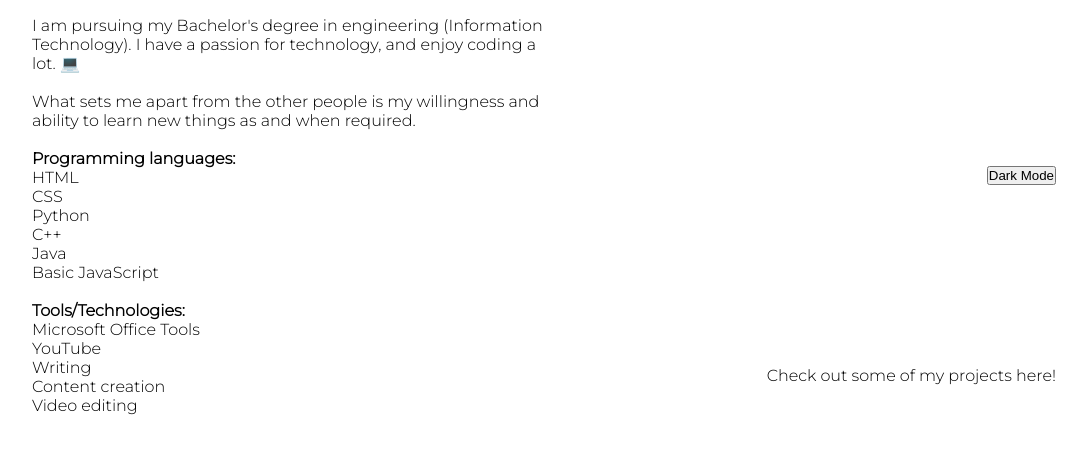
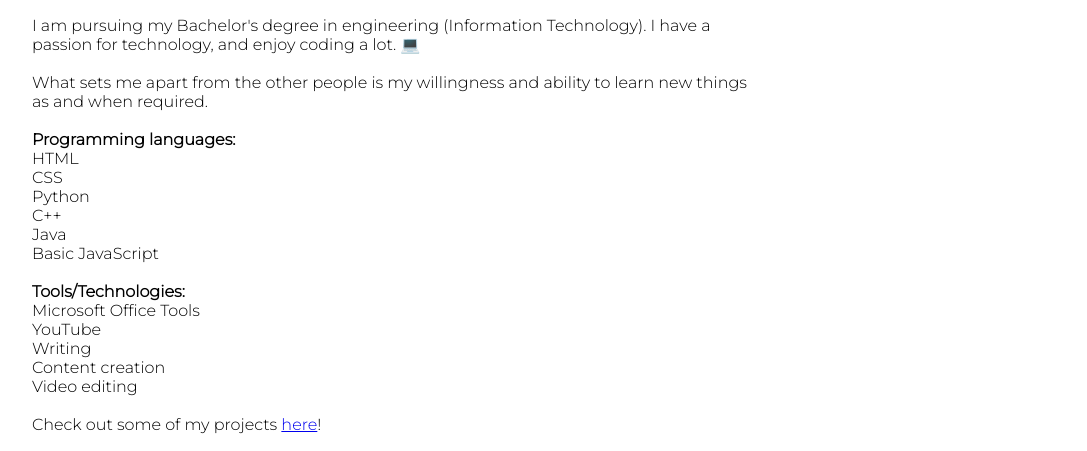
Before and after one commit to PrajaktaSathe/PrajaktaSathe.github.io, a plain HTML site: page index.html in a window 1280 px wide. Shown: the part 295-746 px from the top of the page, without its empty margins (96-1183 px from the left). Drawn offline with Linux system fonts and the light colour scheme.

Commit message:
Update code

```diff
--- a/index.html
+++ b/index.html
@@ -49,6 +49,10 @@
                 <li>Video editing</li>
             </ol>
         </div>
+        <br>
+        <div>
+            Check out some of my projects <a href="./projects.html">here</a>!
+        </div>
         <div class="contact">
             <div>
                 Check out my profiles here: <br><br>
@@ -61,15 +65,6 @@
             </div>
         </div>
     </div>
-    <div class="container-2">
-        <div class="dark-mode-btn">
-            <button>Dark Mode</button>
-        </div>
-        <div>
-            Check out some of my projects here!
-        </div>
-
-    </div>
 
 </body>
 </html>
--- a/styles.css
+++ b/styles.css
@@ -21,7 +21,7 @@ li {
 }
 
 .container {
-    width: 50%;
+    width: 70%;
     float: left;
 }
 
```
Also changed, not shown: projects.html (added, +20 -0 lines).
